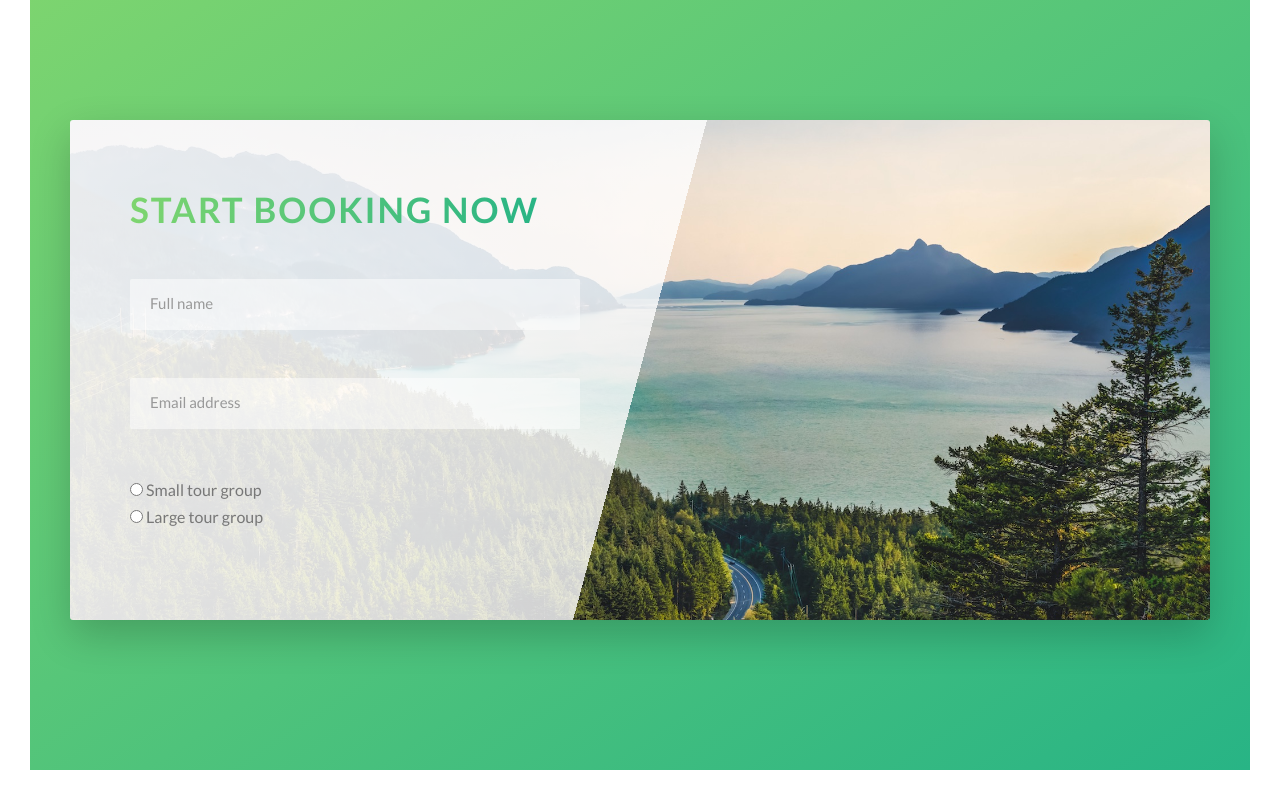
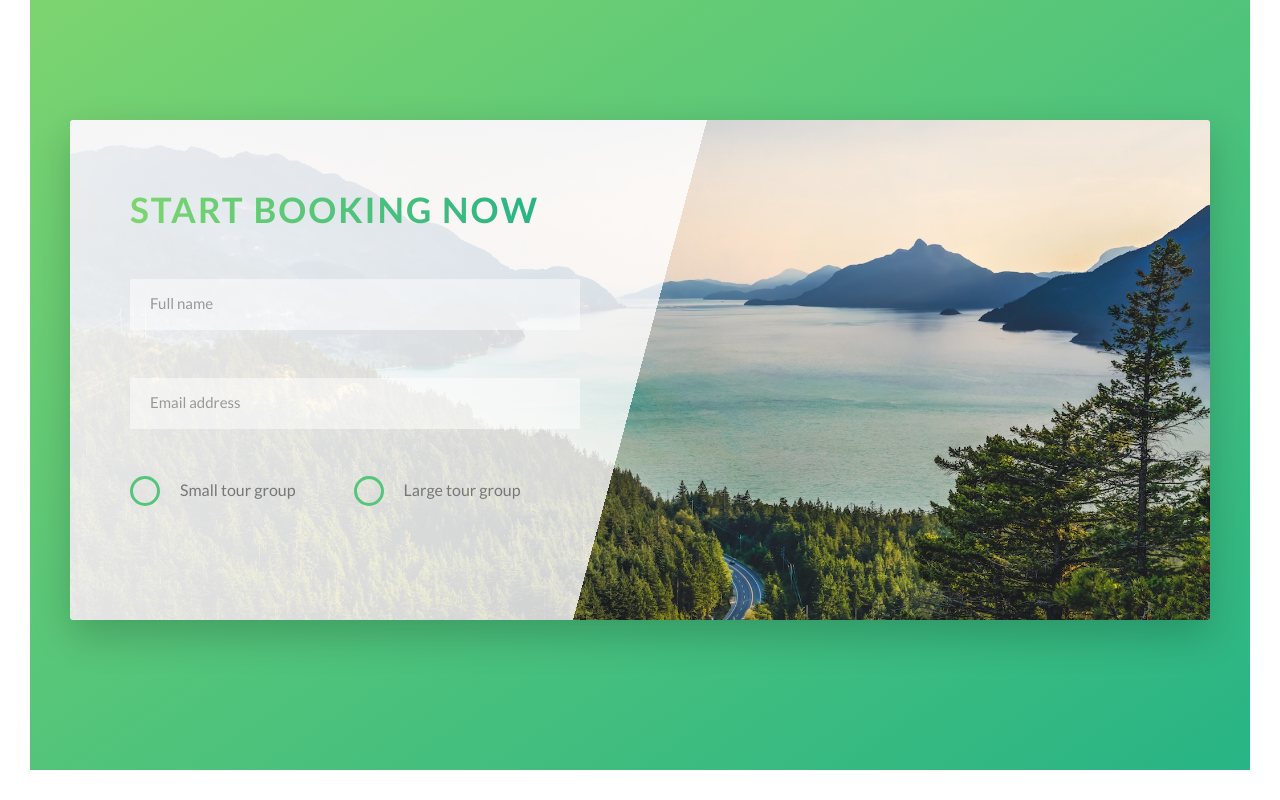
Before and after one commit to rustamidastan/natours, a website: page index.html in a window 1280 px wide. Shown: the part 4542-5342 px from the top of the page. Drawn offline with Linux system fonts and the light colour scheme; files whose address does not match are found by name.

Commit message:
styling radio inputs

```diff
--- a/index.html
+++ b/index.html
@@ -355,8 +355,9 @@
                       id="small"
                       name="size"
                     />
-                    <label for="small" class="form__radio-label"
-                      >Small tour group</label
+                    <label for="small" class="form__radio-label">
+                      <span class="form__radio-btn"></span>
+                      Small tour group</label
                     >
                   </div>
 
@@ -367,8 +368,9 @@
                       id="large"
                       name="size"
                     />
-                    <label for="large" class="form__radio-label"
-                      >Large tour group</label
+                    <label for="large" class="form__radio-label">
+                      <span class="form__radio-btn"></span>
+                      Large tour group</label
                     >
                   </div>
                 </div>
--- a/sass/components/_form.scss
+++ b/sass/components/_form.scss
@@ -47,4 +47,50 @@
     opacity: 0;
     transform: translateY(-4rem);
   }
+
+  &__radio-group {
+    width: 49%;
+    display: inline-block;
+  }
+
+  &__radio-label {
+    font-size: $default-font-size;
+    cursor: pointer;
+    position: relative;
+    padding-left: 5rem;
+  }
+
+  &__radio-btn {
+    position: absolute;
+    top: -0.4rem;
+    left: 0;
+    width: 3rem;
+    height: 3rem;
+    border-radius: 50%;
+    border: 3px solid $color-primary;
+    display: inline-block;
+
+    &::after {
+      width: 1.5rem;
+      height: 1.5rem;
+      content: "";
+      border-radius: 50%;
+      background-color: $color-primary;
+      position: absolute;
+      top: 50%;
+      left: 50%;
+      z-index: 5;
+      transform: translate(-50%, -50%);
+      opacity: 0;
+      transition: all 0.3s;
+    }
+  }
+
+  &__radio-input {
+    display: none;
+  }
+
+  &__radio-input:checked ~ &__radio-label &__radio-btn::after {
+    opacity: 1;
+  }
 }
```
Also changed, not shown: css/style.css.
